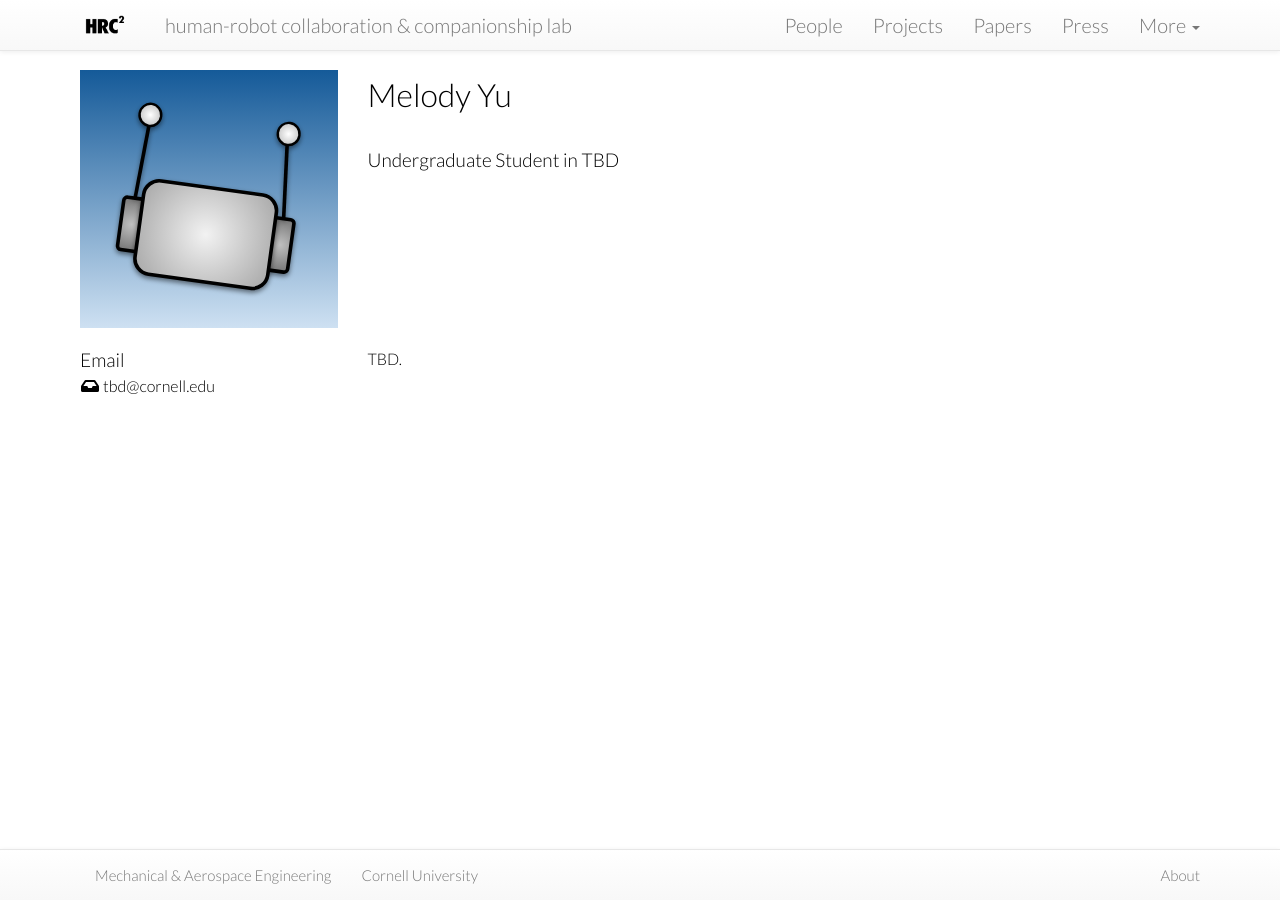
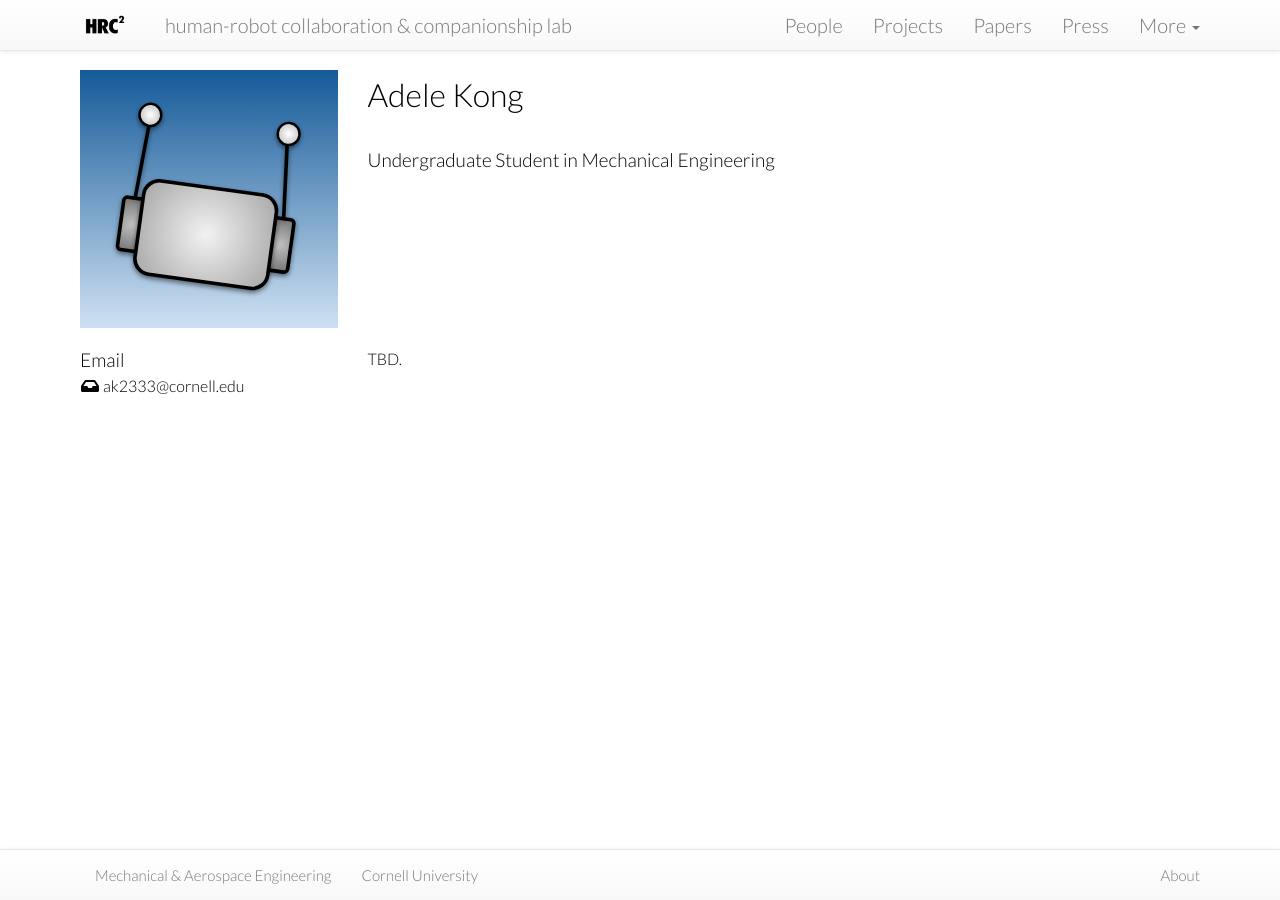
Before and after one commit to hrc2/hrc2.github.io, a Jekyll site: the page built from people/_posts/2020-09-01-adele-kong.md, in a window 1280 px wide. Built offline with Jekyll 4.4.1, drawn with Linux system fonts in a browser that asks for light colours; nearby versions of some CDN libraries; some web fonts are replaced.

```diff
--- a/people/_posts/2020-09-01-adele-kong.md
+++ b/people/_posts/2020-09-01-adele-kong.md
@@ -1,11 +1,11 @@
 ---
 layout: member
-title: "Melody Yu"
+title: "Adele Kong"
 position: Undergraduate Student
-field: TBD
-nickname: melody-yu
-handle: tbd
-email: tbd@cornell.edu
+field: Mechanical Engineering
+nickname: adele-kong
+handle: ak2333
+email: ak2333@cornell.edu
 twitter:
 github:
 scholar:
```
Also changed, not shown: people/_posts/2020-05-01-adele-kong.md (deleted, +0 -16 lines), people/_posts/2020-05-01-melody-yu.md (added, +16 -0 lines), assets/images/people/melody-yu.jpg (added).
